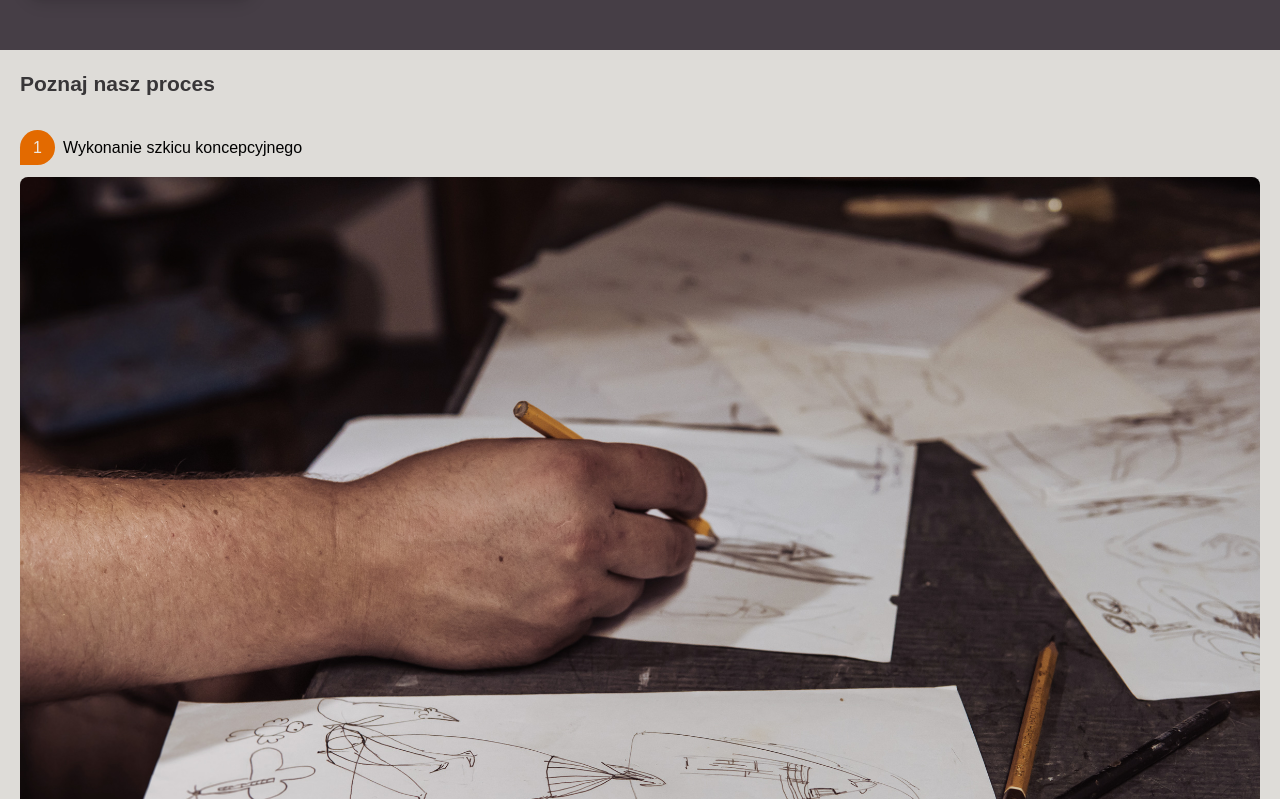
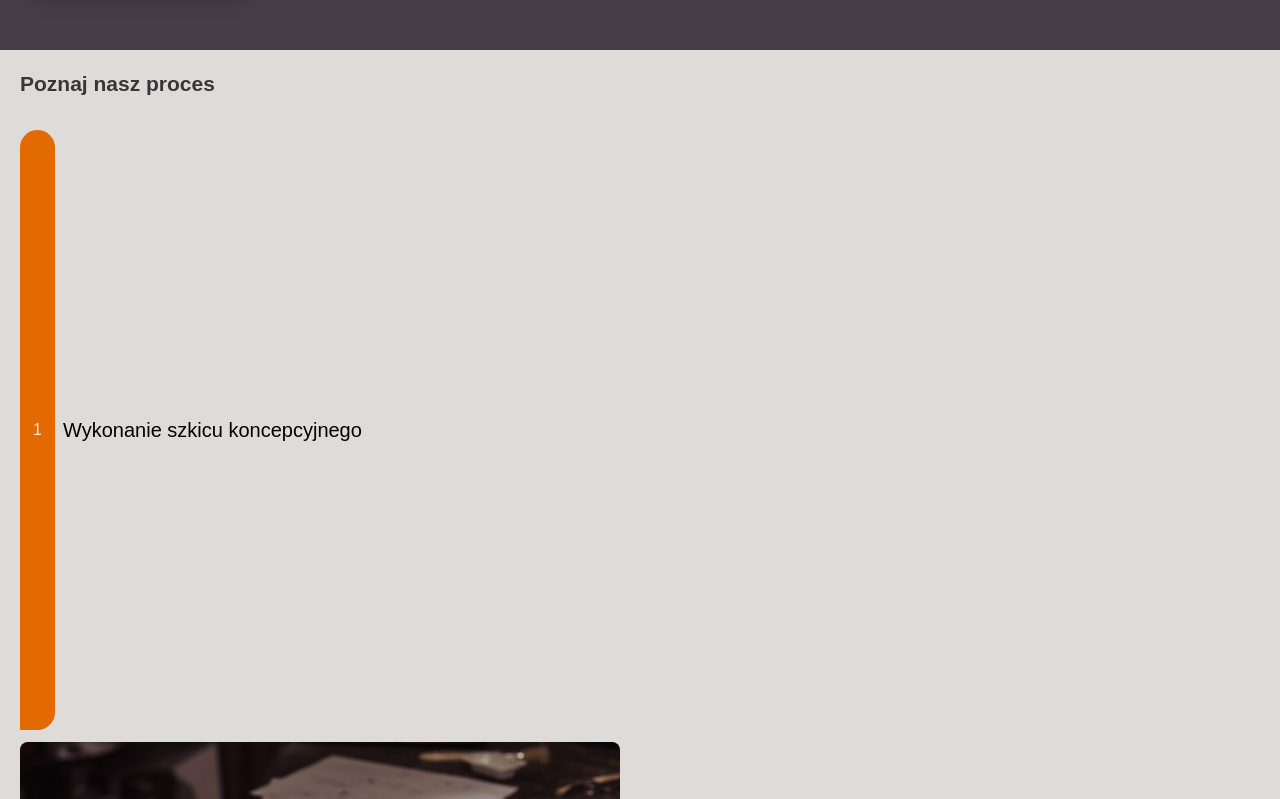
Before and after one commit to MarioLuigie/Odlew, a Next.js app: page /oferta in a window 1280 px wide. Shown: the part 1301-2100 px from the top of the page. Built offline with nearby package versions, Linux system fonts and the light colour scheme; no server answers.

Commit message:
Fix: Place className after dropVariants in Drop.tsx

```diff
--- a/src/components/pages/OfferPage.tsx
+++ b/src/components/pages/OfferPage.tsx
@@ -52,10 +52,10 @@ export default function OfferPage() {
 						</div>
 					))} */}
 					{OfferImages.map((section, i) => (
-						<div key={i} className="flex flex-col gap-3">
+						<div key={i} className="flex flex-col gap-3 dp:max-w-[600px]">
 							<div className="flex justify-start items-center gap-2">
-								<Drop>{i + 1}</Drop>
-								<p>{section.title}</p>
+								<Drop className='h-[600px]'>{i + 1}</Drop>
+								<p className='dp:text-xl'>{section.title}</p>
 							</div>
 							{section.images.map((image, i) => (
 								<div
--- a/src/components/shared/Drop.tsx
+++ b/src/components/shared/Drop.tsx
@@ -55,7 +55,7 @@ export default function Drop({
 
 	return (
 		<div
-			className={cn(className, dropVariants({ corner, variant }))}
+			className={cn(dropVariants({ corner, variant }), className)}
 			style={containerStyle}
 		>
 			<div
```
